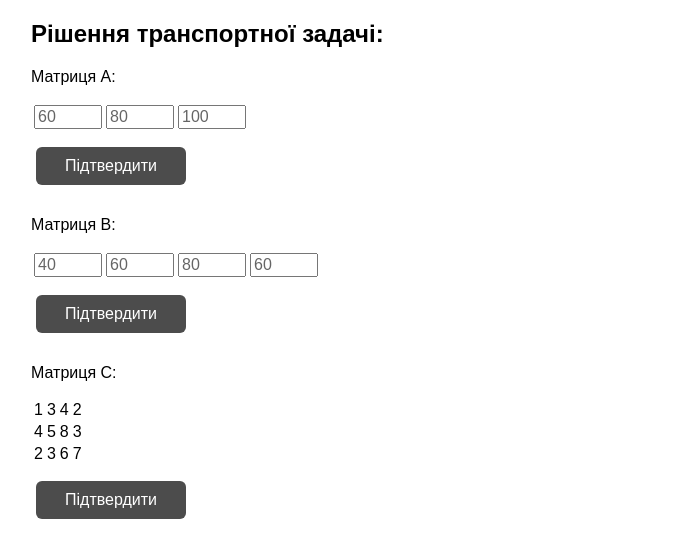
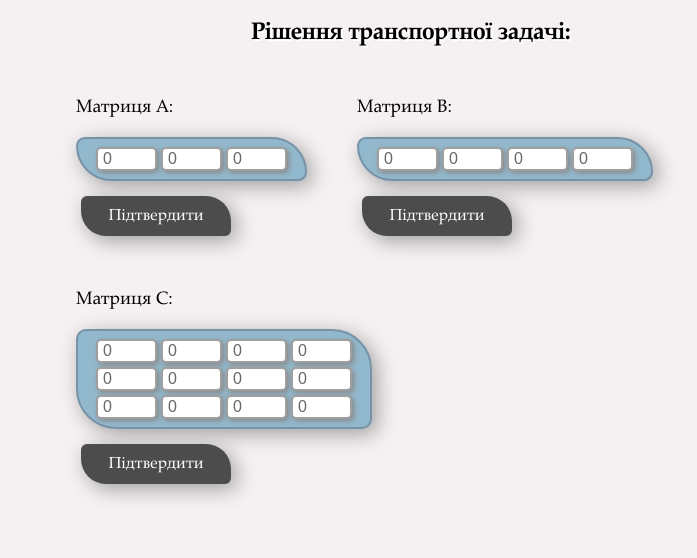
Before and after one commit to 0xvbetsun/matrixJS, a plain HTML site: page index.html in a window 1280 px wide. Shown: the whole page, without its empty margins (229-926 px from the left). Drawn offline with Linux system fonts and the light colour scheme.

Commit message:
add user input

```diff
--- a/css/style.css
+++ b/css/style.css
@@ -1,51 +1,40 @@
 .container{
     margin:0 auto;
-    max-width: 760px;
+    max-width: 720px;
 }
-.button {
-    display: inline-block;
-    margin: 15px 5px;
-    border-radius: 6px;
-    background-color: #4c4c4c;
-    border: none;
-    outline: none;
-    color: #FFFFFF;
+body{
+    background-color: #F5F0F1;
+}
+h1,
+h2,
+p,
+span{
+    font-family: Palatino, "Palatino Linotype", "Palatino LT STD", "Book Antiqua", Georgia, serif;
+}
+h2{
+    font-weight: 600;
     text-align: center;
-    font-size: 16px;
-    padding: 10px;
-    width: 150px;
-    transition: all 0.5s;
-    cursor: pointer;
+    text-shadow: 2px 2px #fff;
 }
-
-.button span {
-    cursor: pointer;
-    display: inline-block;
-    position: relative;
-    transition: 0.5s;
+p{
+    font-size: 18px;
+    font-weight: 500;
 }
-
-.button span:after {
-    content: '»';
-    position: absolute;
-    opacity: 0;
-    top: 0;
-    right: -20px;
-    transition: 0.5s;
-}
-
-.button:hover span {
-    padding-right: 25px;
-}
-
-.button:hover span:after {
-    opacity: 1;
-    right: 0;
+.matrix{
+    background: #92B8CD;
+    padding: 5px 15px;
+    border: 2px solid #7693A8;
+    border-radius: 10px 40px;
+    box-shadow: 5px 5px 20px #9F9F9F;
 }
 
 input{
-    width: 60px;
+    padding-left: 5px;
+    width: 50px;
     outline: none;
+    border: 2px solid #9F9F9F;
+    border-radius: 5px;
+    box-shadow: 2px 2px 5px #888888;
 }
 input[type='text']::-webkit-input-placeholder{
     opacity: 0.6;
@@ -83,3 +72,51 @@ input[type='text']:focus:-ms-input-placeholder{
     opacity: 0;
     transition: opacity 0.5s ease;
 }
+
+.button {
+    display: inline-block;
+    margin: 15px 5px;
+    border-radius: 6px 25px;
+    background-color: #4c4c4c;
+    border: none;
+    outline: none;
+    color: #FFFFFF;
+    text-align: center;
+    font-size: 16px;
+    padding: 10px;
+    width: 150px;
+    transition: all 0.5s;
+    cursor: pointer;
+    box-shadow: 5px 5px 20px #9F9F9F;
+}
+
+.button span {
+    cursor: pointer;
+    display: inline-block;
+    position: relative;
+    transition: 0.5s;
+}
+
+.button span:after {
+    content: '»';
+    position: absolute;
+    opacity: 0;
+    top: 0;
+    right: -20px;
+    transition: 0.5s;
+}
+
+.button:hover span {
+    padding-right: 25px;
+}
+
+.button:hover span:after {
+    opacity: 1;
+    right: 0;
+}
+.init-cond{
+    float: left;
+    margin: 0 auto;
+    padding: 10px 25px;
+    display: inline-block;
+}
--- a/index.html
+++ b/index.html
@@ -11,47 +11,53 @@
 <body>
 <div class="container">
     <h2>Рішення транспортної задачі:</h2>
+    <div class="init-cond">
     <p>Матриця А:</p>
-    <table>
+    <table class="matrix">
         <tr>
-            <td><input name="indA" type="text" placeholder="60"></td>
-            <td><input name="indA" type="text" placeholder="80"></td>
-            <td><input name="indA" type="text" placeholder="100"></td>
+            <td><input name="indA" type="text" placeholder="0"></td>
+            <td><input name="indA" type="text" placeholder="0"></td>
+            <td><input name="indA" type="text" placeholder="0"></td>
         </tr>
     </table>
     <button class="button" onclick="matrixACreate(this)"><span>Підтвердити</span></button>
+    </div>
+    <div class="init-cond">
     <p>Матриця В:</p>
-    <table>
+    <table class="matrix">
         <tr>
-            <td><input name="indB" type="text" placeholder="40"></td>
-            <td><input name="indB" type="text" placeholder="60"></td>
-            <td><input name="indB" type="text" placeholder="80"></td>
-            <td><input name="indB" type="text" placeholder="60"></td>
+            <td><input name="indB" type="text" placeholder="0"></td>
+            <td><input name="indB" type="text" placeholder="0"></td>
+            <td><input name="indB" type="text" placeholder="0"></td>
+            <td><input name="indB" type="text" placeholder="0"></td>
+        </tr>
+    </table >
+    <button class="button" onclick="matrixBCreate(this)"><span>Підтвердити</span></button>
+    </div>
+    <div class="init-cond">
+    <p>Матриця С:</p>
+    <table class="matrix">
+        <tr>
+            <td><input name="indC" type="text" placeholder="0"></td>
+            <td><input name="indC" type="text" placeholder="0"></td>
+            <td><input name="indC" type="text" placeholder="0"></td>
+            <td><input name="indC" type="text" placeholder="0"></td>
+        </tr>
+        <tr>
+            <td><input name="indC" type="text" placeholder="0"></td>
+            <td><input name="indC" type="text" placeholder="0"></td>
+            <td><input name="indC" type="text" placeholder="0"></td>
+            <td><input name="indC" type="text" placeholder="0"></td>
+        </tr>
+        <tr>
+            <td><input name="indC" type="text" placeholder="0"></td>
+            <td><input name="indC" type="text" placeholder="0"></td>
+            <td><input name="indC" type="text" placeholder="0"></td>
+            <td><input name="indC" type="text" placeholder="0"></td>
         </tr>
     </table>
-    <button class="button" onclick="matrixBCreate(this)"><span>Підтвердити</span></button>
-    <p>Матриця С:</p>
-    <table>
-        <tr>
-            <td>1</td>
-            <td>3</td>
-            <td>4</td>
-            <td>2</td>
-        </tr>
-        <tr>
-            <td>4</td>
-            <td>5</td>
-            <td>8</td>
-            <td>3</td>
-        </tr>
-        <tr>
-            <td>2</td>
-            <td>3</td>
-            <td>6</td>
-            <td>7</td>
-        </tr>
-    </table>
-    <button class="button" ><span>Підтвердити</span></button>
+    <button class="button" onclick="matrixCCreate(this)"><span>Підтвердити</span></button>
+    </div>
 </div>
 <script src="script/index.js"></script>
 </body>
--- a/script/index.js
+++ b/script/index.js
@@ -77,9 +77,10 @@ console.log({
 console.log('%c 3-rd task', 'background: green; color: white; display: block;');
 // Initial conditions
 // var matrixA = [60, 80, 100];
-
+var matrixA = [];
+var matrixB = [];
+var matrixC = [];
 function matrixACreate(){
-    var matrixA = [];
     for (var i = 0; i < 3; i++){
         var indexA = document.getElementsByName('indA')[i].value;
         var numA = parseInt(indexA);
@@ -88,13 +89,24 @@ function matrixACreate(){
     console.log(matrixA);
 }
 function matrixBCreate() {
-    var matrixB = [];
     for (var j = 0; j < 4; j++){
         var indexB = document.getElementsByName('indB')[j].value;
         var numB = parseInt(indexB);
         matrixB.push(numB);
     }
     console.log(matrixB);
+}
+function matrixCCreate() {
+    for(var i = 0; i < matrixA.length; i++){
+        var matrix = [];
+        for( var j = matrixB.length*i; j < matrixB.length*i+matrixB.length; j++){
+            var indexC = document.getElementsByName('indC')[j].value;
+            var numC = parseInt(indexC);
+            matrix.push(numC);
+        }
+        matrixC.push(matrix);
+    }
+    console.log(matrixC);
 }
 /*
 
```
